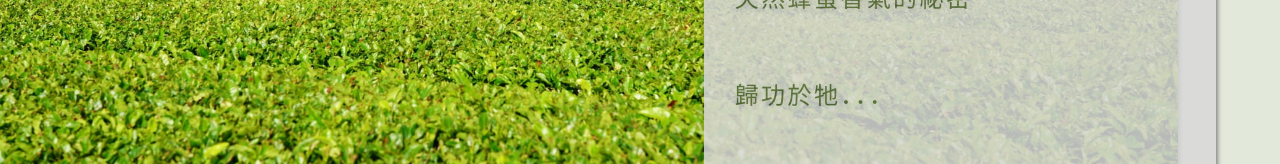
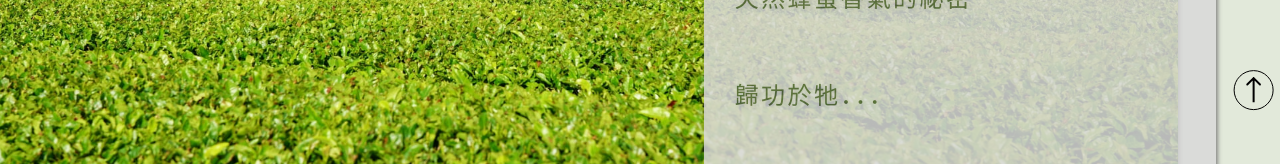
Before and after one commit to Jie-Fu-Chiu/Jie-Fu-Chiu.github.io, a plain HTML site: page index.html in a window 1280 px wide. Shown: the part 470-634 px from the top of the page. Drawn offline with Linux system fonts and the light colour scheme.

Commit message:
index complete

```diff
--- a/CSS/for_all.css
+++ b/CSS/for_all.css
@@ -83,6 +83,14 @@ footer{
    font-family: 'Noto Serif TC', serif;
    text-align: center;
    padding: 0 2% 2%;
+}
+.back_wrap{
+   display: flex;
+   flex-direction: column;
+   gap: 5px;
+   position: fixed;
+   bottom: 27%;
+   right: 0.5%;
 }
 
 @media screen and (max-width: 767px) {
--- a/index.html
+++ b/index.html
@@ -309,6 +309,11 @@
         <div class="copyright">
             本網站為緯育TibaMe前端工程師班第86期學員專題作品，本平台僅供學習、展示之用。
         </div>
+        <div class="back_wrap">
+            <a href="#">
+                <img src="Images/back_to_top.svg" alt="">
+            </a>
+        </div>
     </footer>
 </body>
 </html>
```
Also changed, not shown: Images/back_to_top.png (added), Images/back_to_top.svg (added), Images/facebook_btn.png (added), Images/facebook_btn.svg (added), Images/instagram_btn.png (added), Images/instagram_btn.svg (added), Images/line_btn.png (added), Images/line_btn.svg (added).
